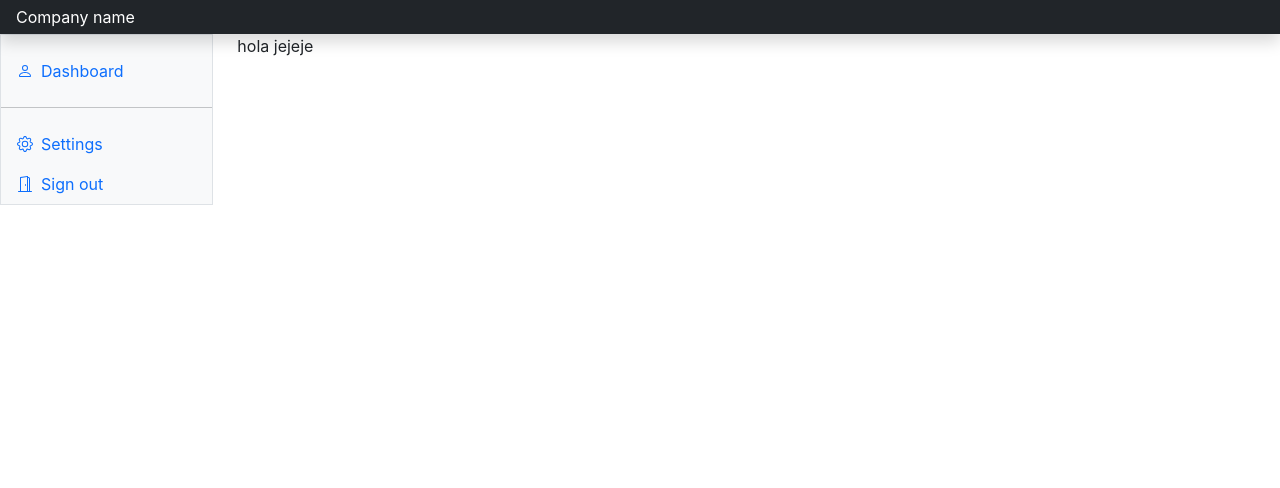
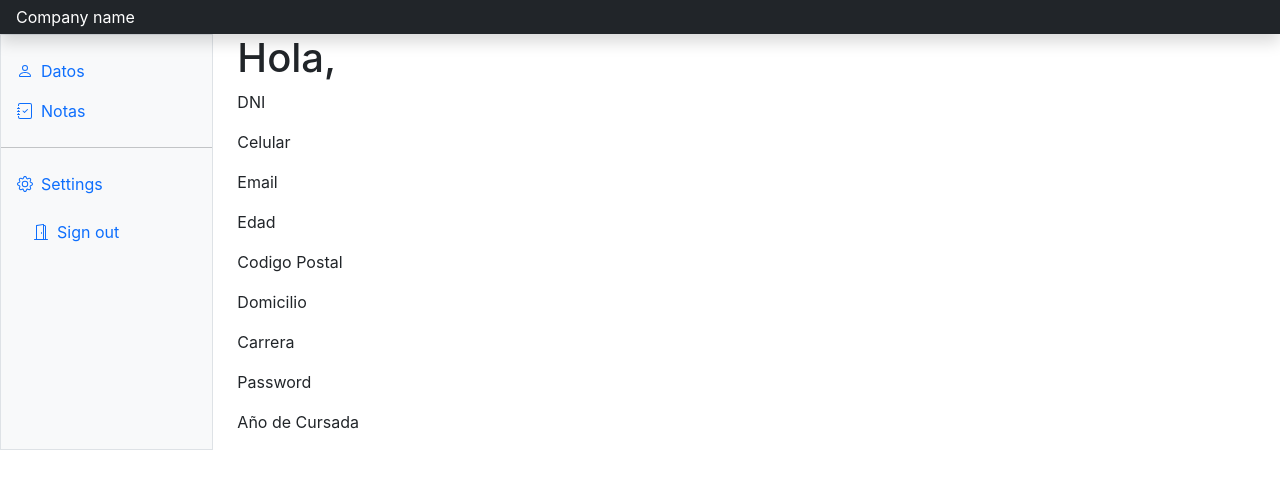
Before and after one commit to lucho9595/Challenge-Universidad, a React (Create React App) app in the folder cliente/universidad/: page /EstudianteDashboard in a window 1280 px wide. Shown: the top 488 px of the page. Built offline with nearby package versions, Linux system fonts and the light colour scheme.

Commit message:
falta cosas del admin y usuario

```diff
--- a/cliente/universidad/src/pages/AdminDashboard/AdminDashboard.jsx
+++ b/cliente/universidad/src/pages/AdminDashboard/AdminDashboard.jsx
@@ -33,10 +33,34 @@ export default function AdminDashboard() {
                             </div>
                             <div class="offcanvas-body d-md-flex flex-column p-0 pt-lg-3 overflow-y-auto">
                                 <ul class="nav flex-column">
+                                <li class="nav-item">
+                                        <a class="nav-link d-flex align-items-center gap-2 active" aria-current="page" href="/">
+                                            <svg class="bi"><use href="/"></use></svg>
+                                            Datos
+                                        </a>
+                                    </li>
                                     <li class="nav-item">
                                         <a class="nav-link d-flex align-items-center gap-2 active" aria-current="page" href="/">
                                             <svg class="bi"><use href="/"></use></svg>
-                                            Dashboard
+                                            Crear Carrera
+                                        </a>
+                                    </li>
+                                    <li class="nav-item">
+                                        <a class="nav-link d-flex align-items-center gap-2 active" aria-current="page" href="/">
+                                            <svg class="bi"><use href="/"></use></svg>
+                                            Crear Materia
+                                        </a>
+                                    </li>
+                                    <li class="nav-item">
+                                        <a class="nav-link d-flex align-items-center gap-2 active" aria-current="page" href="/">
+                                            <svg class="bi"><use href="/"></use></svg>
+                                            Usuarios Creados
+                                        </a>
+                                    </li>
+                                    <li class="nav-item">
+                                        <a class="nav-link d-flex align-items-center gap-2 active" aria-current="page" href="/">
+                                            <svg class="bi"><use href="/"></use></svg>
+                                            Usuarios en Carrera
                                         </a>
                                     </li>
                                 </ul>
--- a/cliente/universidad/src/pages/EstudiantesDashboard/EstudiantesDashboard.jsx
+++ b/cliente/universidad/src/pages/EstudiantesDashboard/EstudiantesDashboard.jsx
@@ -1,6 +1,20 @@
 import React from "react";
+import { Link, useNavigate } from "react-router-dom";
 
 export default function EstudianteDashboard() {
+
+    const navigate = useNavigate();
+
+    const handleSignOut = () => {
+        // Limpiar los datos del usuario del localStorage
+        localStorage.removeItem("user");
+        // Redireccionar al inicio de sesión
+        navigate("/");
+    };
+
+    // Obtener los datos del usuario del localStorage
+    const user = JSON.parse(localStorage.getItem("user"));
+
     return (
         <>
             <header class="navbar sticky-top bg-dark flex-md-nowrap p-0 shadow" data-bs-theme="dark">
@@ -42,7 +56,17 @@ export default function EstudianteDashboard() {
                                             <svg xmlns="http://www.w3.org/2000/svg" width="16" height="16" fill="currentColor" class="bi bi-person" viewBox="0 0 16 16">
                                                 <path d="M8 8a3 3 0 1 0 0-6 3 3 0 0 0 0 6Zm2-3a2 2 0 1 1-4 0 2 2 0 0 1 4 0Zm4 8c0 1-1 1-1 1H3s-1 0-1-1 1-4 6-4 6 3 6 4Zm-1-.004c-.001-.246-.154-.986-.832-1.664C11.516 10.68 10.289 10 8 10c-2.29 0-3.516.68-4.168 1.332-.678.678-.83 1.418-.832 1.664h10Z" />
                                             </svg>
-                                            Dashboard
+                                            Datos
+                                        </a>
+                                    </li>
+                                    <li class="nav-item">
+                                        <a class="nav-link d-flex align-items-center gap-2 active" aria-current="page" href="/">
+                                            <svg xmlns="http://www.w3.org/2000/svg" width="16" height="16" fill="currentColor" class="bi bi-journal-check" viewBox="0 0 16 16">
+                                                <path fill-rule="evenodd" d="M10.854 6.146a.5.5 0 0 1 0 .708l-3 3a.5.5 0 0 1-.708 0l-1.5-1.5a.5.5 0 1 1 .708-.708L7.5 8.793l2.646-2.647a.5.5 0 0 1 .708 0z" />
+                                                <path d="M3 0h10a2 2 0 0 1 2 2v12a2 2 0 0 1-2 2H3a2 2 0 0 1-2-2v-1h1v1a1 1 0 0 0 1 1h10a1 1 0 0 0 1-1V2a1 1 0 0 0-1-1H3a1 1 0 0 0-1 1v1H1V2a2 2 0 0 1 2-2z" />
+                                                <path d="M1 5v-.5a.5.5 0 0 1 1 0V5h.5a.5.5 0 0 1 0 1h-2a.5.5 0 0 1 0-1H1zm0 3v-.5a.5.5 0 0 1 1 0V8h.5a.5.5 0 0 1 0 1h-2a.5.5 0 0 1 0-1H1zm0 3v-.5a.5.5 0 0 1 1 0v.5h.5a.5.5 0 0 1 0 1h-2a.5.5 0 0 1 0-1H1z" />
+                                            </svg>
+                                            Notas
                                         </a>
                                     </li>
                                 </ul>
@@ -58,7 +82,8 @@ export default function EstudianteDashboard() {
                                             Settings
                                         </a>
                                     </li>
-                                    <li class="nav-item">
+                                    <li class="nav-item" >
+                                        <button className="nav-link d-flex align-items-center gap-2" onClick={handleSignOut}>
                                             <a class="nav-link d-flex align-items-center gap-2" href="/">
                                                 <svg xmlns="http://www.w3.org/2000/svg" width="16" height="16" fill="currentColor" class="bi bi-door-open" viewBox="0 0 16 16">
                                                     <path d="M8.5 10c-.276 0-.5-.448-.5-1s.224-1 .5-1 .5.448.5 1-.224 1-.5 1z" />
@@ -66,14 +91,24 @@ export default function EstudianteDashboard() {
                                                 </svg>
                                                 Sign out
                                             </a>
+                                        </button>
                                     </li>
                                 </ul>
                             </div>
                         </div>
                     </div>
-                    <main class="col-md-9 ms-sm-auto col-lg-10 px-md-4">
+                    <main className="col-md-9 ms-sm-auto col-lg-10 px-md-4">
                         <div>
-                            hola jejeje
+                            <h1>Hola, {user && user.apellido_y_nombre}</h1>
+                            <p>DNI</p>{user && user.dni}
+                            <p>Celular</p>{user && user.celular}
+                            <p>Email</p>{user && user.email}
+                            <p>Edad</p> {user && user.edad}
+                            <p>Codigo Postal</p>{user && user.codigo_postal}
+                            <p>Domicilio</p> {user && user.domicilio}
+                            <p>Carrera</p> {user && user.carrera_id}
+                            <p>Password</p> {user && user.password}
+                            <p>Año de Cursada</p> {user && user.año_cursada}
                         </div>
                     </main>
                 </div>
```
Lines whose indentation alone changed are shown as unchanged.
